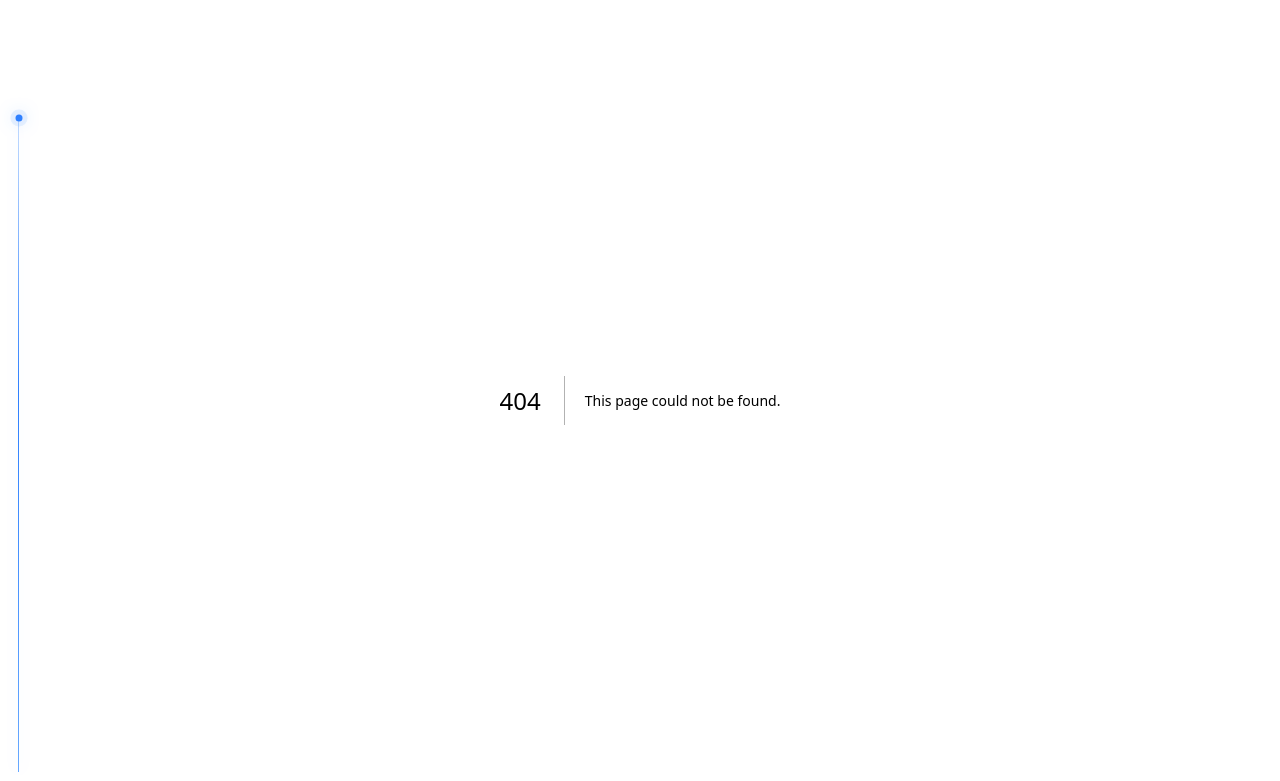
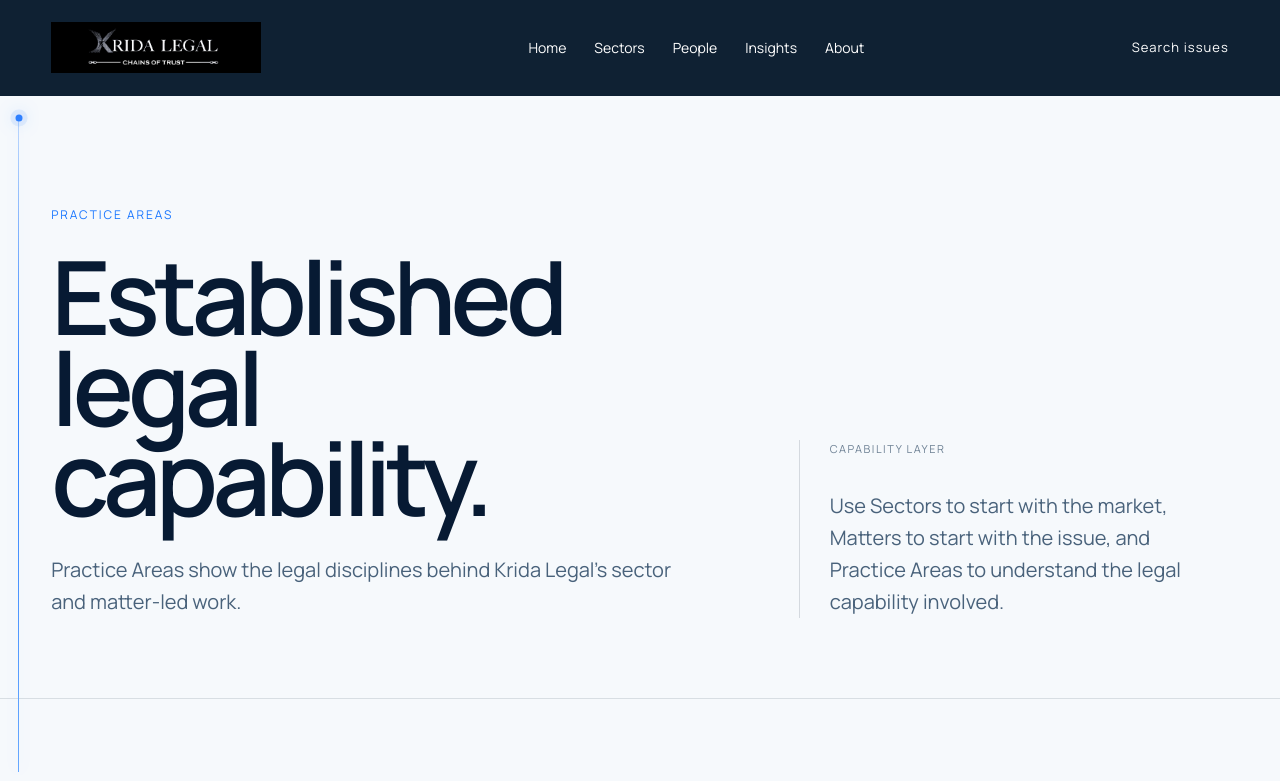
Before and after one commit to gthawani-del/ProjectKR, a Next.js app: page /practices in a window 1280 px wide. Before the commit this address had no page. Shown: the top 781 px of the page. Built offline with nearby package versions, Linux system fonts and the light colour scheme.

Commit message:
Add practice areas index

```diff
--- /dev/null
+++ b/app/practices/page.tsx
@@ -0,0 +1,12 @@
+import Image from 'next/image';
+import Link from 'next/link';
+import InternalShell from '@/components/InternalShell';
+import { practices } from '@/data/contentData';
+import { practiceImages } from '@/data/imageAssets';
+
+export default function PracticesPage(){
+  return <InternalShell><main>
+    <section className="internal-hero"><div><div className="internal-kicker">Practice Areas</div><h1>Established legal capability.</h1><p>Practice Areas show the legal disciplines behind Krida Legal’s sector and matter-led work.</p></div><aside className="internal-side"><small>Capability layer</small><p>Use Sectors to start with the market, Matters to start with the issue, and Practice Areas to understand the legal capability involved.</p></aside></section>
+    <section className="internal-section"><div className="section-grid"><div><div className="section-label">01 / Practice Areas</div><h2>Six established capabilities.</h2></div><div className="people-context">{practices.map((practice)=><article className="person-node" key={practice.id}><div className="internalHeroMedia"><Image src={practiceImages[practice.id]} alt={`${practice.name} practice area`} fill sizes="(max-width: 768px) 100vw, 28vw" /></div><h3>{practice.name}</h3><p>{practice.summary}</p><div className="tag-list">{practice.capabilities.slice(0,3).map((capability)=><span className="tag" key={capability}>{capability}</span>)}</div><Link href={`/practices/${practice.id}`}>Explore practice area →</Link></article>)}</div></div></section>
+  </main></InternalShell>;
+}
```
